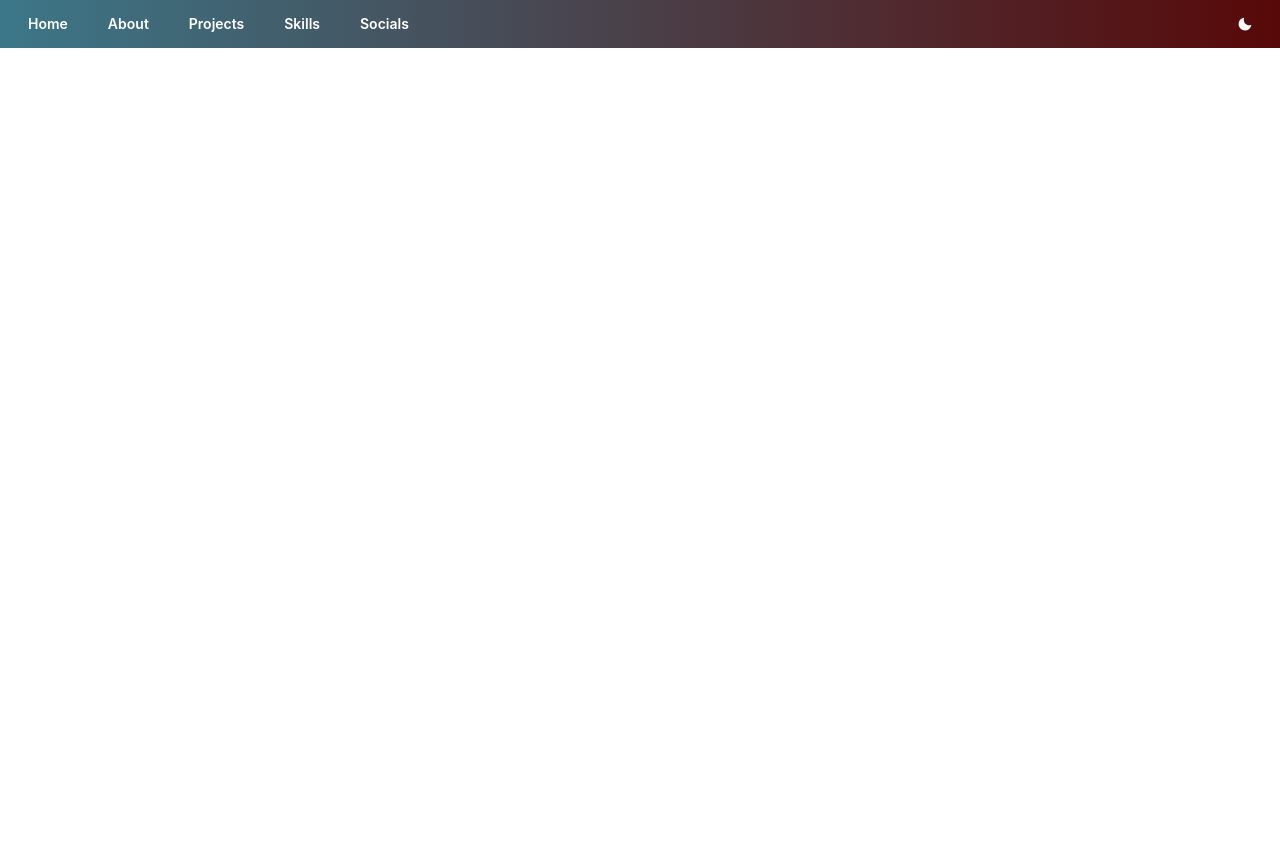
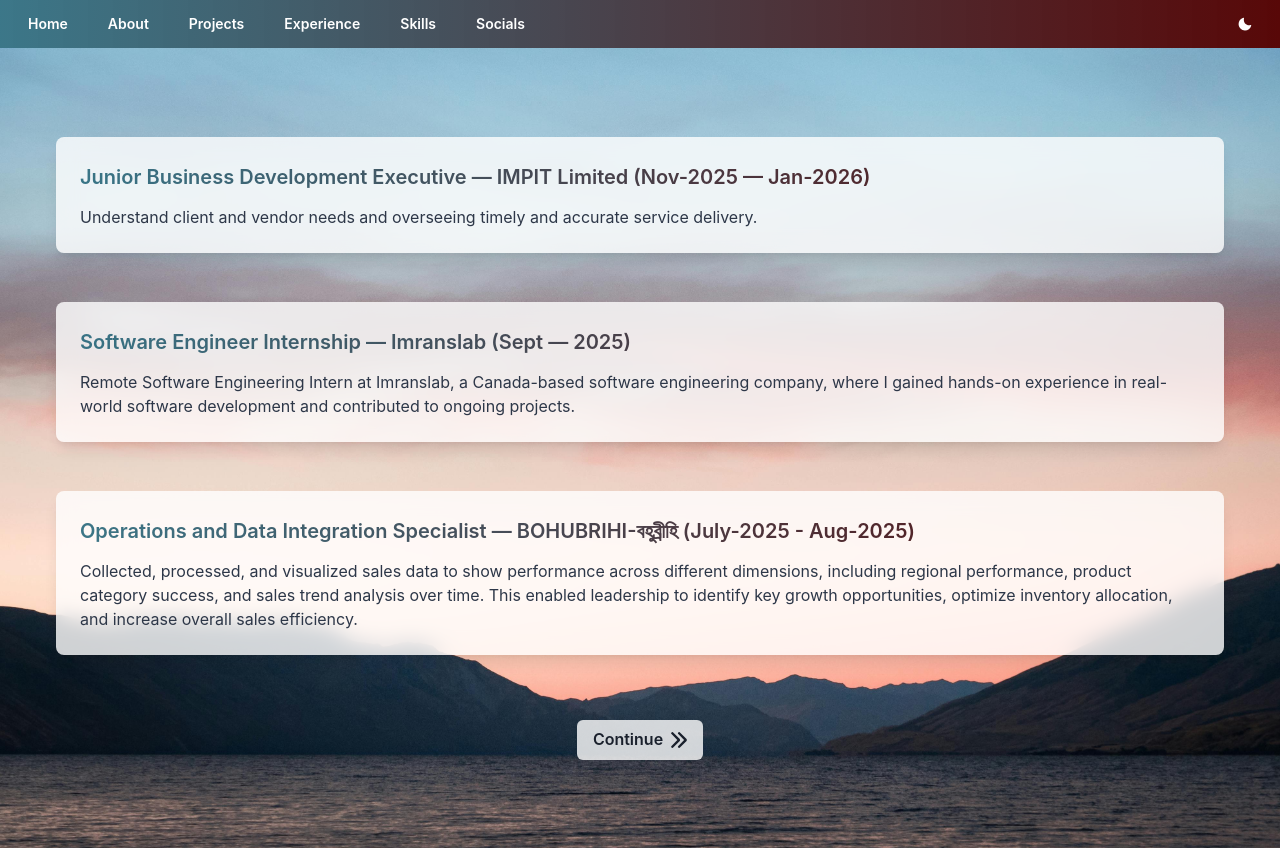
Before and after one commit to saif955/portfolio, a React (Vite) app: page /portfolio/work-experience in a window 1280 px wide. Before the commit the page ends 800 px from the top, so only its background shows below. Built offline with nearby package versions, Linux system fonts and the light colour scheme.

Commit message:
Add WorkExperience page and update navigation; adjust links

```diff
--- a/src/App.jsx
+++ b/src/App.jsx
@@ -1,29 +1,26 @@
-import Navbar from './components/navbar'
-import {Route,Routes} from 'react-router-dom'
-import  Home  from './pages/Home'
-import About from './pages/About'
-import Projects from './pages/Projects'
-import Skills from './pages/Skills'
-import { Box   } from '@chakra-ui/react'
-import Socials from './pages/Socials'
+import Navbar from "./components/navbar";
+import { Route, Routes } from "react-router-dom";
+import Home from "./pages/Home";
+import About from "./pages/About";
+import Projects from "./pages/Projects";
+import WorkExperience from "./pages/WorkExperience";
+import Skills from "./pages/Skills";
+import { Box } from "@chakra-ui/react";
+import Socials from "./pages/Socials";
 const App = () => {
+  return (
+    <Box>
+      <Navbar />
+      <Routes>
+        <Route path="/" element={<Home />} />
+        <Route path="/about" element={<About />} />
+        <Route path="/projects" element={<Projects />} />
+        <Route path="/work-experience" element={<WorkExperience />} />
+        <Route path="/Skills" element={<Skills />} />
+        <Route path="/Socials" element={<Socials />} />
+      </Routes>
+    </Box>
+  );
+};
 
-  return (
-
-    <Box >
-      <Navbar />
-        <Routes>
-          <Route path='/' element={<Home />} />
-          <Route path='/about' element={<About />} />
-          <Route path='/Projects' element={<Projects />} />
-          <Route path='/Skills' element={<Skills />} />
-          <Route path='/Socials' element={<Socials />} />
-
-        </Routes>
-
-    </Box>
-
-  )
-}
-
-export default App
+export default App;
--- a/src/components/Navbar.jsx
+++ b/src/components/Navbar.jsx
@@ -1,13 +1,20 @@
-import { Link } from 'react-router-dom'
-import { HStack, Button, Flex, Spacer, useColorMode, useColorModeValue,  } from '@chakra-ui/react'
-import { SunIcon, MoonIcon } from '@chakra-ui/icons'
+import { Link } from "react-router-dom";
+import {
+  HStack,
+  Button,
+  Flex,
+  Spacer,
+  useColorMode,
+  useColorModeValue,
+} from "@chakra-ui/react";
+import { SunIcon, MoonIcon } from "@chakra-ui/icons";
 
 const Navbar = () => {
-  const { colorMode, toggleColorMode } = useColorMode()
+  const { colorMode, toggleColorMode } = useColorMode();
   const Gradient = useColorModeValue(
-    'linear(to-l, rgb(88, 8, 8), rgba(11, 85, 107, 0.8))',
-    'linear(to-l, rgb(82, 173, 73), rgba(17, 47, 112, 0.8))'
-  )
+    "linear(to-l, rgb(88, 8, 8), rgba(11, 85, 107, 0.8))",
+    "linear(to-l, rgb(82, 173, 73), rgba(17, 47, 112, 0.8))",
+  );
 
   return (
     <Flex
@@ -23,37 +30,73 @@ const Navbar = () => {
     >
       <HStack
         width="100%"
-       // maxW="1200px"
+        // maxW="1200px"
         mx="auto"
         spacing={[2, 4]} // Responsive spacing
         overflowX="auto" // Allow horizontal scrolling on mobile
       >
         <Link to="/">
-          <Button variant="ghost" color="white" _hover={{ bg: 'rgba(255,255,255,0.1)' }} size="sm">
+          <Button
+            variant="ghost"
+            color="white"
+            _hover={{ bg: "rgba(255,255,255,0.1)" }}
+            size="sm"
+          >
             Home
           </Button>
         </Link>
 
         <Link to="/about">
-          <Button variant="ghost" color="white" _hover={{ bg: 'rgba(255,255,255,0.1)' }} size="sm">
+          <Button
+            variant="ghost"
+            color="white"
+            _hover={{ bg: "rgba(255,255,255,0.1)" }}
+            size="sm"
+          >
             About
           </Button>
         </Link>
 
         <Link to="/projects">
-          <Button variant="ghost" color="white" _hover={{ bg: 'rgba(255,255,255,0.1)' }} size="sm">
+          <Button
+            variant="ghost"
+            color="white"
+            _hover={{ bg: "rgba(255,255,255,0.1)" }}
+            size="sm"
+          >
             Projects
           </Button>
         </Link>
 
+        <Link to="/work-experience">
+          <Button
+            variant="ghost"
+            color="white"
+            _hover={{ bg: "rgba(255,255,255,0.1)" }}
+            size="sm"
+          >
+            Experience
+          </Button>
+        </Link>
+
         <Link to="/Skills">
-          <Button variant="ghost" color="white" _hover={{ bg: 'rgba(255,255,255,0.1)' }} size="sm">
+          <Button
+            variant="ghost"
+            color="white"
+            _hover={{ bg: "rgba(255,255,255,0.1)" }}
+            size="sm"
+          >
             Skills
           </Button>
         </Link>
 
         <Link to="/socials">
-          <Button variant="ghost" color="white" _hover={{ bg: 'rgba(255,255,255,0.1)' }} size="sm">
+          <Button
+            variant="ghost"
+            color="white"
+            _hover={{ bg: "rgba(255,255,255,0.1)" }}
+            size="sm"
+          >
             Socials
           </Button>
         </Link>
@@ -64,14 +107,14 @@ const Navbar = () => {
           onClick={toggleColorMode}
           variant="ghost"
           color="white"
-          _hover={{ bg: 'rgba(255,255,255,0.1)' }}
+          _hover={{ bg: "rgba(255,255,255,0.1)" }}
           size="sm"
         >
-          {colorMode === 'light' ? <MoonIcon /> : <SunIcon />}
+          {colorMode === "light" ? <MoonIcon /> : <SunIcon />}
         </Button>
       </HStack>
     </Flex>
-  )
-}
+  );
+};
 
-export default Navbar
+export default Navbar;
--- /dev/null
+++ b/src/pages/WorkExperience.jsx
@@ -0,0 +1,193 @@
+import darkImage from "../images/pexels-francesco-ungaro-998641.jpg";
+import lightImage from "../images/pexels-lastly-937782.jpg";
+import {
+  Center,
+  useColorModeValue,
+  Flex,
+  Box,
+  VStack,
+  Text,
+  Button,
+} from "@chakra-ui/react";
+import { motion, MotionConfig } from "framer-motion";
+import { Link } from "react-router-dom";
+import { ArrowRightIcon } from "@chakra-ui/icons";
+
+const WorkExperience = () => {
+  const textGradient = useColorModeValue(
+    "linear(to-l, rgb(88, 8, 8), rgba(11, 85, 107, 0.8))",
+    "linear(to-l, rgb(82, 173, 73), rgb(255, 255, 255))",
+  );
+
+  return (
+    <MotionConfig transition={{ duration: 0.5 }}>
+      <motion.div initial={{ opacity: 0 }} animate={{ opacity: 1 }}>
+        <Flex
+          backgroundImage={useColorModeValue(
+            `url(${lightImage})`,
+            `url(${darkImage})`,
+          )}
+          backgroundSize="cover"
+          backgroundPosition="center"
+          backgroundRepeat="no-repeat"
+          minH="100vh"
+          w="100%"
+          p={[4, 8]}
+          direction={["column", "row"]}
+        >
+          <Center w="100%">
+            <VStack
+              spacing={6}
+              w="100%"
+              maxW="1200px"
+              px={[2, 4]}
+              divider={<Box borderColor="gray.200" />}
+            >
+              {/* Work Experience 1 */}
+              <Link to="#" style={{ width: "100%" }}>
+                <motion.div
+                  whileHover={{ scale: 1.02 }}
+                  whileTap={{ scale: 0.98 }}
+                  style={{ width: "100%" }}
+                >
+                  <Box
+                    p={[4, 6]}
+                    borderRadius="lg"
+                    bg={useColorModeValue(
+                      "rgba(255, 255, 255, 0.8)",
+                      "rgba(0, 0, 0, 0.6)",
+                    )}
+                    backdropFilter="blur(10px)"
+                    w="100%"
+                    boxShadow="lg"
+                  >
+                    <Text
+                      bgGradient={textGradient}
+                      bgClip="text"
+                      fontSize={["md", "xl"]}
+                      lineHeight={1.6}
+                      fontWeight="semibold"
+                    >
+                      Junior Business Development Executive — IMPIT Limited
+                      (Nov-2025 — Jan-2026)
+                    </Text>
+                    <Text
+                      mt={3}
+                      fontSize={["sm", "md"]}
+                      color={useColorModeValue("gray.700", "gray.300")}
+                    >
+                      Understand client and vendor needs and overseeing timely
+                      and accurate service delivery.
+                    </Text>
+                  </Box>
+                </motion.div>
+              </Link>
+
+              {/* Work Experience 2 */}
+              <Link to="#" style={{ width: "100%" }}>
+                <motion.div
+                  whileHover={{ scale: 1.02 }}
+                  whileTap={{ scale: 0.98 }}
+                  style={{ width: "100%" }}
+                >
+                  <Box
+                    p={[4, 6]}
+                    borderRadius="lg"
+                    bg={useColorModeValue(
+                      "rgba(255, 255, 255, 0.8)",
+                      "rgba(0, 0, 0, 0.6)",
+                    )}
+                    backdropFilter="blur(10px)"
+                    w="100%"
+                    boxShadow="lg"
+                  >
+                    <Text
+                      bgGradient={textGradient}
+                      bgClip="text"
+                      fontSize={["md", "xl"]}
+                      lineHeight={1.6}
+                      fontWeight="semibold"
+                    >
+                      Software Engineer Internship — Imranslab (Sept — 2025)
+                    </Text>
+                    <Text
+                      mt={3}
+                      fontSize={["sm", "md"]}
+                      color={useColorModeValue("gray.700", "gray.300")}
+                    >
+                      Remote Software Engineering Intern at Imranslab, a
+                      Canada-based software engineering company, where I gained
+                      hands-on experience in real-world software development and
+                      contributed to ongoing projects.
+                    </Text>
+                  </Box>
+                </motion.div>
+              </Link>
+
+              {/* Work Experience 3 */}
+              <Link to="#" style={{ width: "100%" }}>
+                <motion.div
+                  whileHover={{ scale: 1.02 }}
+                  whileTap={{ scale: 0.98 }}
+                  style={{ width: "100%" }}
+                >
+                  <Box
+                    p={[4, 6]}
+                    borderRadius="lg"
+                    bg={useColorModeValue(
+                      "rgba(255, 255, 255, 0.8)",
+                      "rgba(0, 0, 0, 0.6)",
+                    )}
+                    backdropFilter="blur(10px)"
+                    w="100%"
+                    boxShadow="lg"
+                  >
+                    <Text
+                      bgGradient={textGradient}
+                      bgClip="text"
+                      fontSize={["md", "xl"]}
+                      lineHeight={1.6}
+                      fontWeight="semibold"
+                    >
+                      Operations and Data Integration Specialist —
+                      BOHUBRIHI-বহুব্রীহি (July-2025 - Aug-2025)
+                    </Text>
+                    <Text
+                      mt={3}
+                      fontSize={["sm", "md"]}
+                      color={useColorModeValue("gray.700", "gray.300")}
+                    >
+                      Collected, processed, and visualized sales data to show
+                      performance across different dimensions, including
+                      regional performance, product category success, and sales
+                      trend analysis over time. This enabled leadership to
+                      identify key growth opportunities, optimize inventory
+                      allocation, and increase overall sales efficiency.
+                    </Text>
+                  </Box>
+                </motion.div>
+              </Link>
+
+              <Link to="/Skills">
+                <Button
+                  bg={useColorModeValue(
+                    "rgba(255, 255, 255, 0.8)",
+                    "rgba(0, 0, 0, 0.6)",
+                  )}
+                  size="md"
+                  rightIcon={<ArrowRightIcon />}
+                  mt={4}
+                  alignSelf="flex-start"
+                >
+                  Continue
+                </Button>
+              </Link>
+            </VStack>
+          </Center>
+        </Flex>
+      </motion.div>
+    </MotionConfig>
+  );
+};
+
+export default WorkExperience;
```
Also changed, not shown: src/pages/About.jsx (+69 -46 lines), src/pages/Home.jsx (+35 -27 lines).
